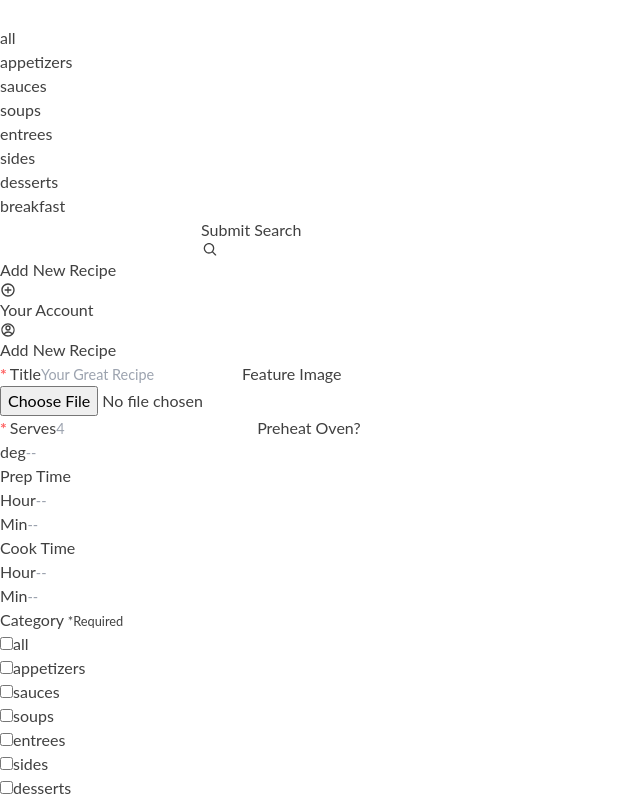
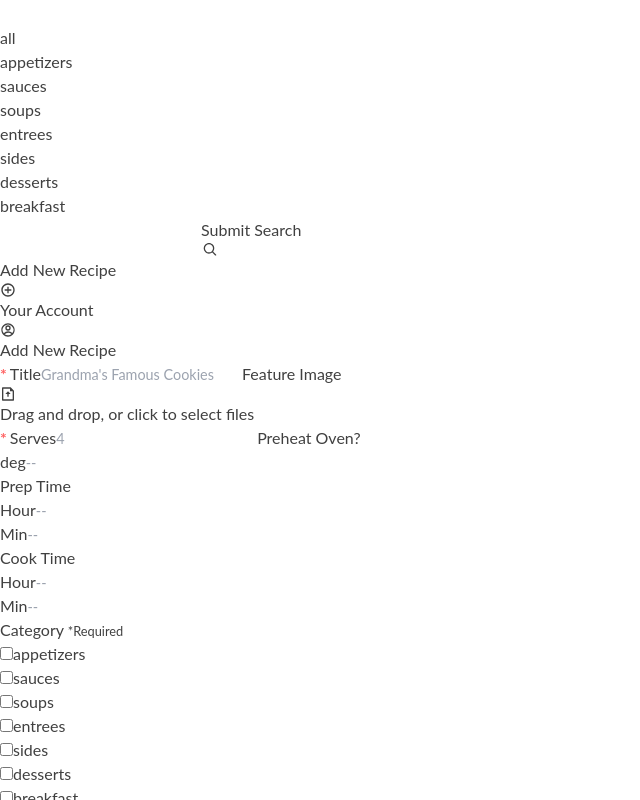
Before and after one commit to brandicameron/nosh, a Next.js app: page /add-recipe in a window 1280 px wide. Shown: the top 800 px of the page, without its empty margins (0-640 px from the left). Built offline with nearby package versions, Linux system fonts and the light colour scheme.

Commit message:
Added preview to image upload and brought in react dropzone

```diff
--- a/components/CategoryInput.js
+++ b/components/CategoryInput.js
@@ -8,7 +8,7 @@ export default function CategoryInput({ handleCategoriesChange }) {
       <legend className='text-white text-3xl font-black px-2'>
         Category <small className='text-xs font-normal'>*Required</small>
       </legend>
-      {categories.map((category) => (
+      {categories.slice(1).map((category) => (
         <div className='relative' key={category}>
           <input
             className='peer absolute w-[100px] h-[40px] top-1 opacity-0 cursor-pointer'
--- a/hooks/useStorage.js
+++ b/hooks/useStorage.js
@@ -3,8 +3,8 @@ import { ref, uploadBytes, getDownloadURL, uploadBytesResumable } from 'firebase
 import { v4 as uuidv4 } from 'uuid';
 
 export const useStorage = () => {
-  const uploadImage = (e, setState) => {
-    const imageUpload = e.target.files[0];
+  const uploadImage = (acceptedFiles, setState) => {
+    const imageUpload = acceptedFiles[0];
     if (imageUpload === null) return;
 
     const imageRef = ref(storage, `featureImages/${imageUpload.name + uuidv4()}`);
@@ -19,3 +19,20 @@ export const useStorage = () => {
 
   return { uploadImage };
 };
+// export const useStorage = () => {
+//   const uploadImage = (e, setState) => {
+//     const imageUpload = e.target.files[0];
+//     if (imageUpload === null) return;
+
+//     const imageRef = ref(storage, `featureImages/${imageUpload.name + uuidv4()}`);
+//     const uploadTask = uploadBytesResumable(imageRef, imageUpload);
+//     uploadBytes(imageRef, imageUpload).then(() => {
+//       getDownloadURL(uploadTask.snapshot.ref).then((downloadURL) => {
+//         // console.log('File available at', downloadURL);
+//         setState(downloadURL);
+//       });
+//     });
+//   };
+
+//   return { uploadImage };
+// };
--- a/package.json
+++ b/package.json
@@ -14,6 +14,7 @@
     "next": "12.1.5",
     "react": "18.0.0",
     "react-dom": "18.0.0",
+    "react-dropzone": "^14.2.1",
     "react-icons": "^4.3.1",
     "uuid": "^8.3.2"
   },
--- a/pages/add-recipe.js
+++ b/pages/add-recipe.js
@@ -1,5 +1,6 @@
-import { useState } from 'react';
-import { RiFileUploadFill } from 'react-icons/ri';
+import { useState, useEffect, useMemo } from 'react';
+import { useDropzone } from 'react-dropzone';
+import { RiFileUploadLine } from 'react-icons/ri';
 import CategoryInput from '../components/CategoryInput';
 import AddIngredients from '../components/AddIngredients';
 import StandardInput from '../components/StandardInput';
@@ -7,10 +8,13 @@ import EmbeddedLabelInput from '../components/EmbeddedLabelInput';
 import AddInstructions from '../components/AddInstructions';
 import { useAddRecipe } from '../hooks/useAddRecipe';
 import { useStorage } from '../hooks/useStorage';
+import { getAllCategories } from '../lib/categories';
 
 export default function AddRecipe() {
+  const { categories } = getAllCategories();
   const { addRecipeToFirebase } = useAddRecipe();
   const { uploadImage } = useStorage();
+  const [files, setFiles] = useState([]);
   const [tags, setTags] = useState(['all']);
   const [instructions, setInstructions] = useState([{ step: '' }]);
   const [featureImgURL, setFeatureImgURL] = useState(
@@ -50,6 +54,40 @@ export default function AddRecipe() {
       });
     }
   };
+
+  const acceptStyle = {
+    backgroundColor: '#d6fdd6',
+  };
+
+  const rejectStyle = {
+    borderColor: '#ff1744',
+  };
+
+  const { acceptedFiles, getRootProps, getInputProps, isDragAccept, isDragReject } = useDropzone({
+    accept: { 'image/*': [] },
+    onDrop: (acceptedFiles) => {
+      setFiles(
+        acceptedFiles.map((file) =>
+          Object.assign({
+            preview: URL.createObjectURL(file),
+          })
+        )
+      );
+      uploadImage(acceptedFiles, setFeatureImgURL);
+    },
+  });
+
+  const style = useMemo(
+    () => ({
+      ...(isDragAccept ? acceptStyle : {}),
+      ...(isDragReject ? rejectStyle : {}),
+    }),
+    [isDragAccept, isDragReject]
+  );
+
+  useEffect(() => {
+    return () => files.forEach((file) => URL.revokeObjectURL(file.preview));
+  }, []);
 
   const handleListInputChange = (e, index, state, setState) => {
     const { name, value, type } = e.target;
@@ -119,6 +157,8 @@ export default function AddRecipe() {
     setRecipeData(fullRecipe);
 
     // reset form inputs
+    setFiles([]);
+
     setIngredients([
       {
         ingAmount: '',
@@ -139,6 +179,7 @@ export default function AddRecipe() {
     });
 
     setInstructions([{ step: '' }]);
+    console.log(recipeData);
     addRecipeToFirebase(recipeData);
   };
 
@@ -153,7 +194,7 @@ export default function AddRecipe() {
           name='title'
           type='text'
           label='Title'
-          placeholder='Your Great Recipe'
+          placeholder="Grandma's Famous Cookies"
           value={recipeData.title}
           handleInputChange={handleInputChange}
           boolean={true}
@@ -161,13 +202,27 @@ export default function AddRecipe() {
         <label className='text-white' htmlFor='featureImg'>
           Feature Image
         </label>
-        <div className='flex'>
-          <input
-            onChange={(e) => uploadImage(e, setFeatureImgURL)}
-            className='mb-5 text-white'
-            type='file'
-            name='featureImg'
-          />
+        <div
+          {...getRootProps({ style })}
+          className='flex justify-around items-center text-neutral-500 bg-white border-2 border-dashed border-gray-400 p-5 rounded mb-4'
+        >
+          <div className='flex flex-col justify-center items-center'>
+            <input {...getInputProps()} />
+            <RiFileUploadLine className='text-3xl text-neutral-500' />
+            <p>Drag and drop, or click to select files</p>
+          </div>
+          {files[0] !== undefined && (
+            <img
+              width={96}
+              height={64}
+              src={files[0].preview}
+              alt=''
+              onLoad={() => {
+                URL.revokeObjectURL(files[0].preview);
+              }}
+              className='rounded w-24 h-16 object-cover'
+            />
+          )}
         </div>
         <StandardInput
           name='serves'
--- a/pages/index.js
+++ b/pages/index.js
@@ -9,7 +9,6 @@ export default function Home({ recipes }) {
 
   const filterRecipes = (category) => {
     let filtered = recipes.filter((recipe) => recipe.tags.find((el) => el === category));
-    console.log('filered recipes');
     return filtered;
   };
 
--- a/styles/globals.css
+++ b/styles/globals.css
@@ -65,3 +65,7 @@ button {
 .filter-shadow {
   filter: drop-shadow(2px 2px 5px rgba(0 0 0 / 30%));
 }
+
+/* .dropzone:hover {
+  background: yellow;
+} */
```
Also changed, not shown: 1 other file (tests, documents, lock files or other folders).
